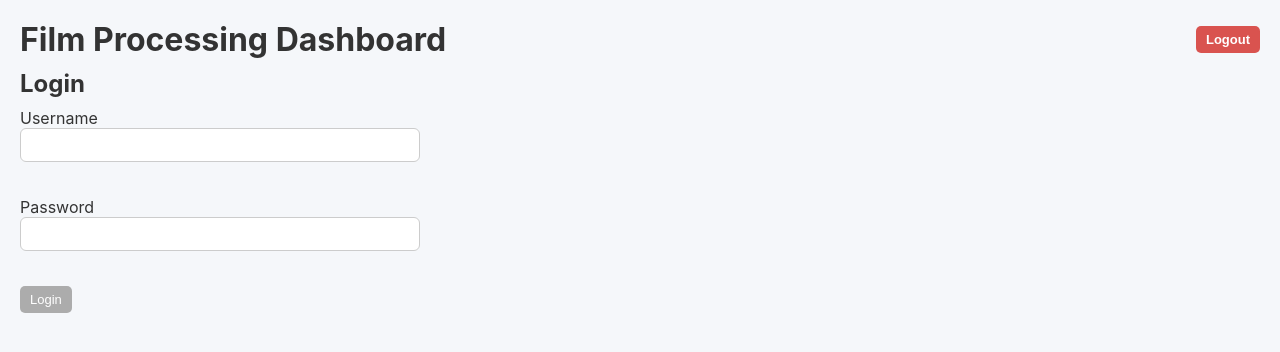
After one commit to OoXLR8oO/PPH, a FastAPI app: template frontend/templates/login.html in a window 1280 px wide. The commit adds this page. Shown: the top 352 px of the page. Run offline with FastAPI, Linux system fonts and the light colour scheme; the template is opened without the code that fills it, so the values that code supplies are empty; parts of the project's set-up code (start-up, migrations or seed data) failed here and were passed over.

Commit message:
implementing preliminary login page

```diff
--- a/api/config.py
+++ b/api/config.py
@@ -10,5 +10,8 @@ class Settings(BaseSettings):
     database_url: str
     frontend_url: str = "http://localhost:8000"
 
+    admin_username: str
+    admin_password: str
+
 
 settings = Settings() # type: ignore[call-arg] # Loaded from .env file
--- a/frontend/static/styles.css
+++ b/frontend/static/styles.css
@@ -18,7 +18,10 @@ h2 {
 }
 
 /* Inputs */
-input[type="search"] {
+input[type="search"],
+input[type="text"],
+input[type="password"],
+input[type="email"] {
   width: 100%;
   max-width: 400px;
   padding: 8px 10px;
@@ -26,6 +29,18 @@ input[type="search"] {
   border: 1px solid #ccc;
   border-radius: 6px;
   font-size: 14px;
+}
+
+.top-bar {
+  display: flex;
+  align-items: center;
+  justify-content: space-between;
+  padding-bottom: 10px;
+}
+
+.top-bar-right {
+  display: flex;
+  align-items: center;
 }
 
 /* Table */
--- a/frontend/templates/base.html
+++ b/frontend/templates/base.html
@@ -8,7 +8,18 @@
   </head>
 
   <body>
-    <h1>Film Processing Dashboard</h1>
+    <header class="top-bar">
+      <h1>Film Processing Dashboard</h1>
+
+      <div class="top-bar-right">
+        <form method="post" action="/logout">
+          <button type="submit" class="btn btn-delete">
+            Logout
+          </button>
+        </form>
+      </div>
+    </header>
+
     {% block content %}{% endblock %}
   </body>
 </html>
--- /dev/null
+++ b/frontend/templates/login.html
@@ -0,0 +1,24 @@
+{% extends "base.html" %}
+
+{% block content %}
+  <h2>Login</h2>
+
+  {% if error %}
+    <p>{{ error }}</p>
+    <br>
+  {% endif %}
+
+  <form method="post">
+    <label>Username</label><br>
+    <input type="text" name="username" required>
+
+    <br><br>
+
+    <label>Password</label><br>
+    <input type="password" name="password" required>
+
+    <br><br>
+
+    <button class="btn" type="submit">Login</button>
+  </form>
+{% endblock %}
--- a/main.py
+++ b/main.py
@@ -4,10 +4,12 @@ from contextlib import asynccontextmanager
 from fastapi import FastAPI
 from fastapi.staticfiles import StaticFiles
 
+from starlette.middleware.sessions import SessionMiddleware
+
 from api.database import engine
 from api.routers import customers, orders
 
-from frontend.routers import pages
+from frontend.routers import pages, auth
 
 
 # uvicorn main:app --reload
@@ -22,17 +24,14 @@ async def lifespan(app: FastAPI):
 
 app = FastAPI(lifespan=lifespan)
 
+app.add_middleware(
+    SessionMiddleware,
+    secret_key="change-this-to-a-long-random-string",
+)
+
 app.mount("/static", StaticFiles(directory="frontend/static"), name="static")
 
 app.include_router(orders.router, prefix="/api")
 app.include_router(customers.router, prefix="/api")
 app.include_router(pages.router)
-
-
-# @app.get("/")
-# def index(request: Request):
-#     return templates.TemplateResponse(
-#         request=request,
-#         name="index.html",
-#         context={}
-#     )
+app.include_router(auth.router)
--- a/pyproject.toml
+++ b/pyproject.toml
@@ -1,6 +1,6 @@
 [project]
 name = "pph"
-version = "0.2.1"
+version = "0.3.0"
 description = "Add your description here"
 readme = "README.md"
 requires-python = ">=3.14"
@@ -9,8 +9,12 @@ dependencies = [
     "alembic>=1.18.4",
     "dotenv>=0.9.9",
     "fastapi[standard]>=0.136.0",
+    "itsdangerous>=2.2.0",
     "psycopg[binary]>=3.3.4",
+    "pwdlib[argon2]>=0.3.0",
     "pydantic>=2.13.2",
+    "pydantic-settings>=2.13.1",
+    "pyjwt>=2.13.0",
     "python-dotenv>=1.2.2",
     "pytz>=2026.1.post1",
     "sqlalchemy>=2.0.49",
```
Also changed, not shown: frontend/routers/auth.py (added, +46 -0 lines), frontend/routers/pages.py (+26 -3 lines), 1 other file.
